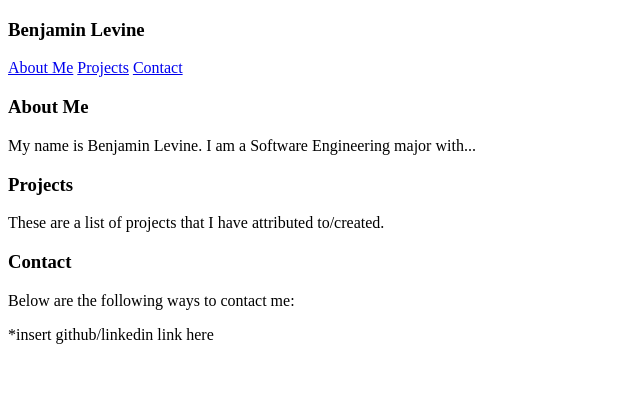
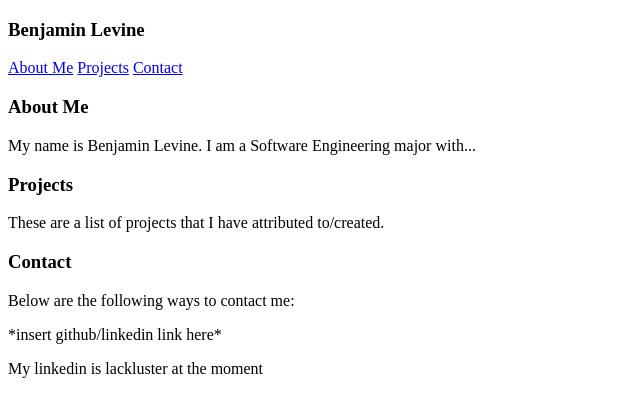
Before and after one commit to benjamin-levine/portfolio, a plain HTML site: page index.html in a window 1280 px wide. Shown: the whole page, without its empty margins (0-640 px from the left). Drawn offline with Linux system fonts and the light colour scheme.

Commit message:
Updating contact

```diff
--- a/index.html
+++ b/index.html
@@ -26,7 +26,8 @@
         <section id="Contact">
             <h3>Contact</h3>
             <p>Below are the following ways to contact me:</p>
-            <p>*insert github/linkedin link here</p>
+            <p>*insert github/linkedin link here*</p>
+            <p>My linkedin is lackluster at the moment </p>
         </section>
 </body>
 </html>
```
